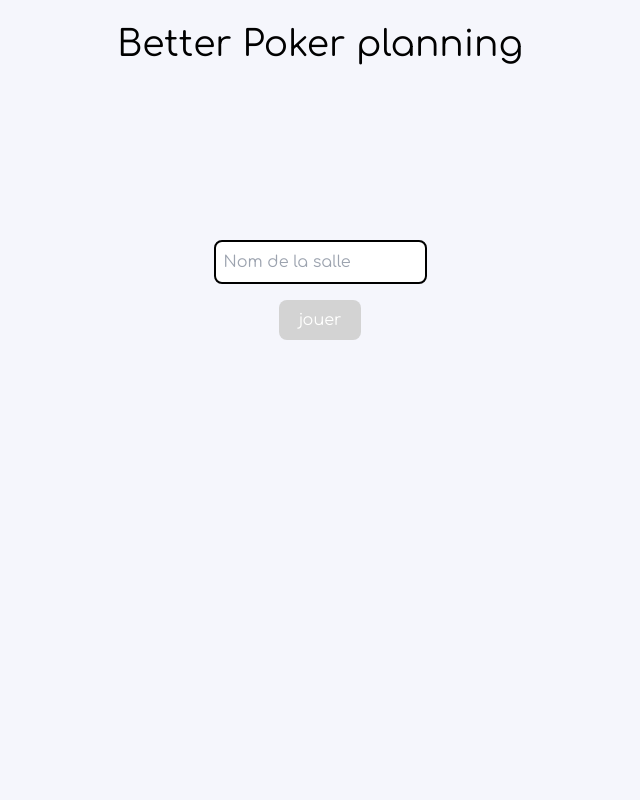
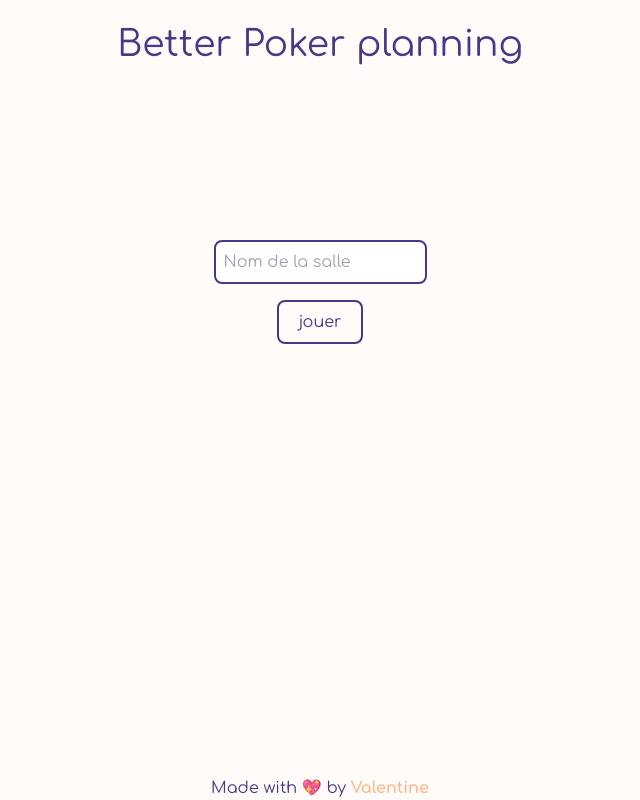
Before and after one commit to Xalisse/better-poker-planning, a Next.js app: page / in a window 1280 px wide. Shown: the whole page, without its empty margins (320-960 px from the left). Built offline with nearby package versions, Linux system fonts and the light colour scheme.

Commit message:
style: modify colors

```diff
--- a/components/Card.tsx
+++ b/components/Card.tsx
@@ -6,7 +6,7 @@ interface Props {
 
 export default function Card({ value, onClick, isSelected = false }: Props) {
     return (
-        <div className={`border-2 border-blue rounded-lg w-12 h-20 flex justify-center items-center text-blue font-bold ${isSelected ? 'bg-blue text-light' : 'bg-light'} hover:cursor-pointer`} onClick={onClick}>
+        <div className={`border-2 rounded-lg w-12 h-20 flex justify-center items-center text-blue font-bold ${isSelected ? 'bg-extra-dark-tertiary text-extra-light-primary' : 'bg-white'} hover:cursor-pointer`} onClick={onClick}>
             {value}
         </div>
     )
--- a/components/UserCard.tsx
+++ b/components/UserCard.tsx
@@ -8,11 +8,11 @@ interface Props {
 }
 
 const BackCard = () => {
-    return <div className="flex items-center justify-center rounded-lg w-12 h-20 bg-pink">🦄</div>
+    return <div className="flex items-center justify-center rounded-lg w-12 h-20 bg-tertiary">🦄</div>
 }
 
 const EmptyCard = () => {
-    return <div className="flex items-center justify-center rounded-lg w-12 h-20 border-2 border-pink"></div>
+    return <div className="flex items-center justify-center rounded-lg w-12 h-20 border-2 border-tertiary"></div>
 }
 
 export default function UserCard({ user, cardValue, isFlipped = false }: Props) {
--- a/pages/_app.tsx
+++ b/pages/_app.tsx
@@ -6,8 +6,9 @@ import { Toaster } from 'sonner'
 const conmfortaa = Comfortaa({ subsets: ['latin'] })
 
 export default function MyApp({ Component, pageProps }: any) {
-    return <main className={`${conmfortaa.className} h-full`}>
+    return <main className={`${conmfortaa.className} h-full grid grid-rows-1`}>
         <Component {...pageProps} />
         <Toaster />
+        <div>Made with 💖 by <a href='https://github.com/Xalisse' className='!cursor-pointer'>Valentine</a></div>
     </main>
 }
--- a/pages/index.tsx
+++ b/pages/index.tsx
@@ -17,7 +17,7 @@ export default function Home() {
             <Head>
                 <title>Better Poker Planning 🦄</title>
             </Head>
-            <main className='h-full pt-6'>
+            <main className='pt-6'>
                 <h1 className='mb-44'>Better Poker planning</h1>
                 <form onSubmit={handleNewRoom} className='flex flex-col items-center gap-4'>
                     <input name='name' onChange={(e) => setRoomName(e.target.value)} placeholder='Nom de la salle'></input>
--- a/pages/room/[id].tsx
+++ b/pages/room/[id].tsx
@@ -221,7 +221,7 @@ export default function Room() {
                     <>
                         <a onClick={() => {navigator.clipboard.writeText(window.location.href); toast("Copié dans le presse-papier ✨")}} className="flex items-center self-center">Inviter des joueurs <FiCopy className="m-2" /></a>
                         <div className="grid grid-cols-[1fr,4fr,1fr] grid-rows-[1fr,4fr,1fr] gap-4 w-2/3 self-center items-center">
-                            <div className='grid grid-rows-3 bg-light-pink w-96 h-52 m-auto items-center justify-center rounded-xl col-span-1 col-start-2 row-span-1 row-start-2'>
+                            <div className='grid grid-rows-3 bg-light-secondary w-96 h-52 m-auto items-center justify-center rounded-xl col-span-1 col-start-2 row-span-1 row-start-2'>
                             <button onClick={handleFlipCards} disabled={cards.length !== connectedUsers.length} className="row-start-2">
                                 {isFlipped ? 'Nouvelle estimation' : 'Retourner les cartes'}
                             </button>
--- a/styles/globals.css
+++ b/styles/globals.css
@@ -12,7 +12,7 @@ body {
 
 @layer base {
     body {
-        @apply bg-light-lilac;
+        @apply bg-extra-light-secondary text-extra-dark-tertiary;
     }
 
     h1 {
@@ -24,24 +24,26 @@ body {
     }
 
     button {
-        @apply !bg-pink text-light rounded-lg py-2 px-5;
+        @apply !bg-dark-secondary text-extra-light-primary rounded-lg py-2 px-5;
         transition: all 0.3s ease;
     }
     button:hover {
-        background: rgb(238,187,195);
-        background: linear-gradient(214deg, rgba(238,187,195,1) 0%, rgba(184,193,236,1) 100%);
+        background: rgb(197,187,238);
+        background: linear-gradient(214deg, rgba(197,187,238,1) 0%, rgba(255,216,192,1) 100%);
         transform: scale(1.1);
         transform-origin: center;
         transition: all 0.6s ease;
         cursor: pointer;
     }
     button:disabled {
+        @apply border-2 text-extra-dark-tertiary;
         cursor: not-allowed;
-        background: lightgray !important;
+        background: none !important;
         transform: none;
     }
     a {
         transition: all 0.6s ease;
+        @apply text-dark-secondary font-bold;
     }
     a:hover {
         cursor: copy;
--- a/tailwind.config.js
+++ b/tailwind.config.js
@@ -7,14 +7,22 @@ module.exports = {
   ],
   theme: {
     colors: {
-      'blue': '#232946',
-      'light': '#fffffe',
-      'light-lilac': '#f5f6fc',
-      'lilac': '#d4d8f0',
-      'dark-lilac': '#b8c1ec',
-      'pink': '#eebbc3',
-      'light-pink': '#ffe3e7',
-      'dark-blue': '#121629'
+      'white': '#FCFCFC',
+      'extra-light-primary': '#FFF8FD',
+      'light-primary': '#FFDBF3',
+      'primary': '#F2B6DE',
+      'dark-primary': '#EB82C9',
+      'extra-dark-primary': '#953275',
+      'extra-light-secondary': '#FFFBF8',
+      'light-secondary': '#FFE9DB',
+      'secondary': '#FFD8C0',
+      'dark-secondary': '#FFB98E',
+      'extra-dark-secondary': '#C47341',
+      'extra-light-tertiary': '#FAF9FF',
+      'light-tertiary': '#E5DFFF',
+      'tertiary': '#C5BBEE',
+      'dark-tertiary': '#9C8BE4',
+      'extra-dark-tertiary': '#483887',
     },
     extend: {
       fontFamily: {
```
